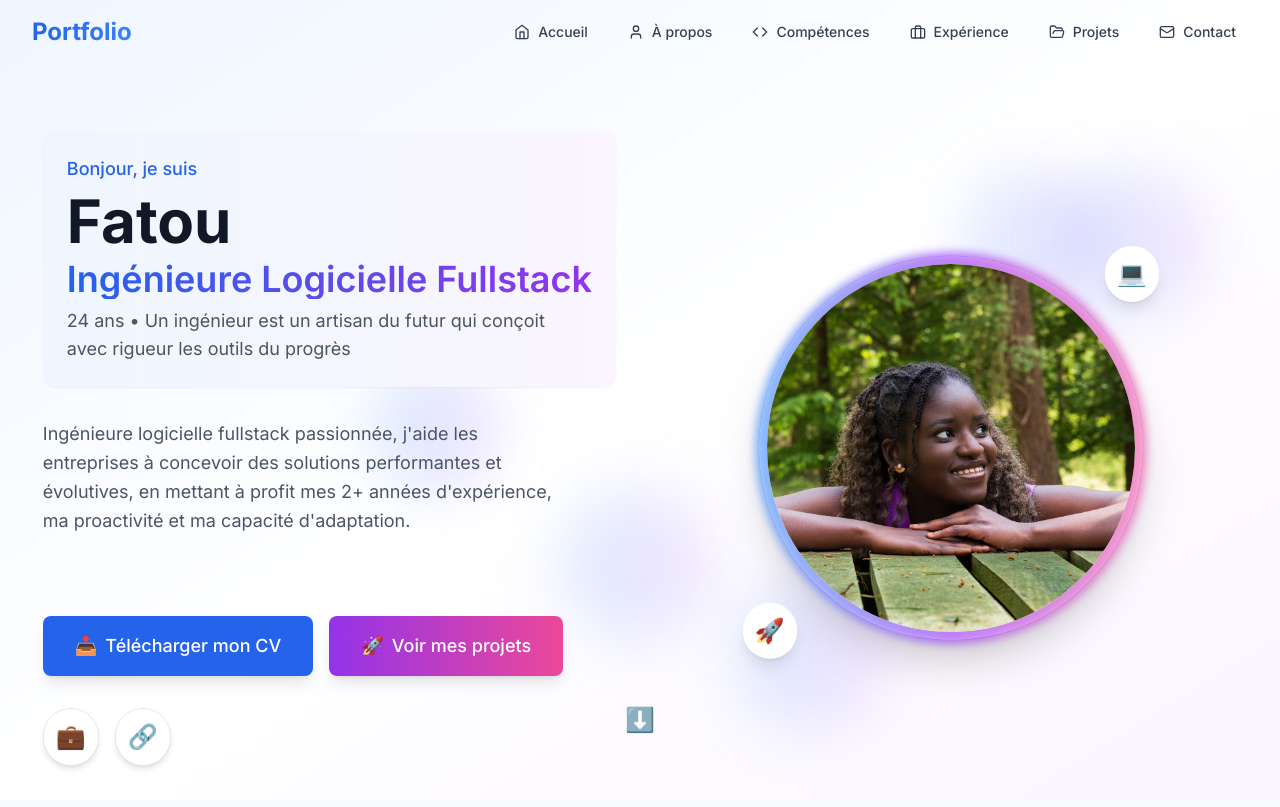
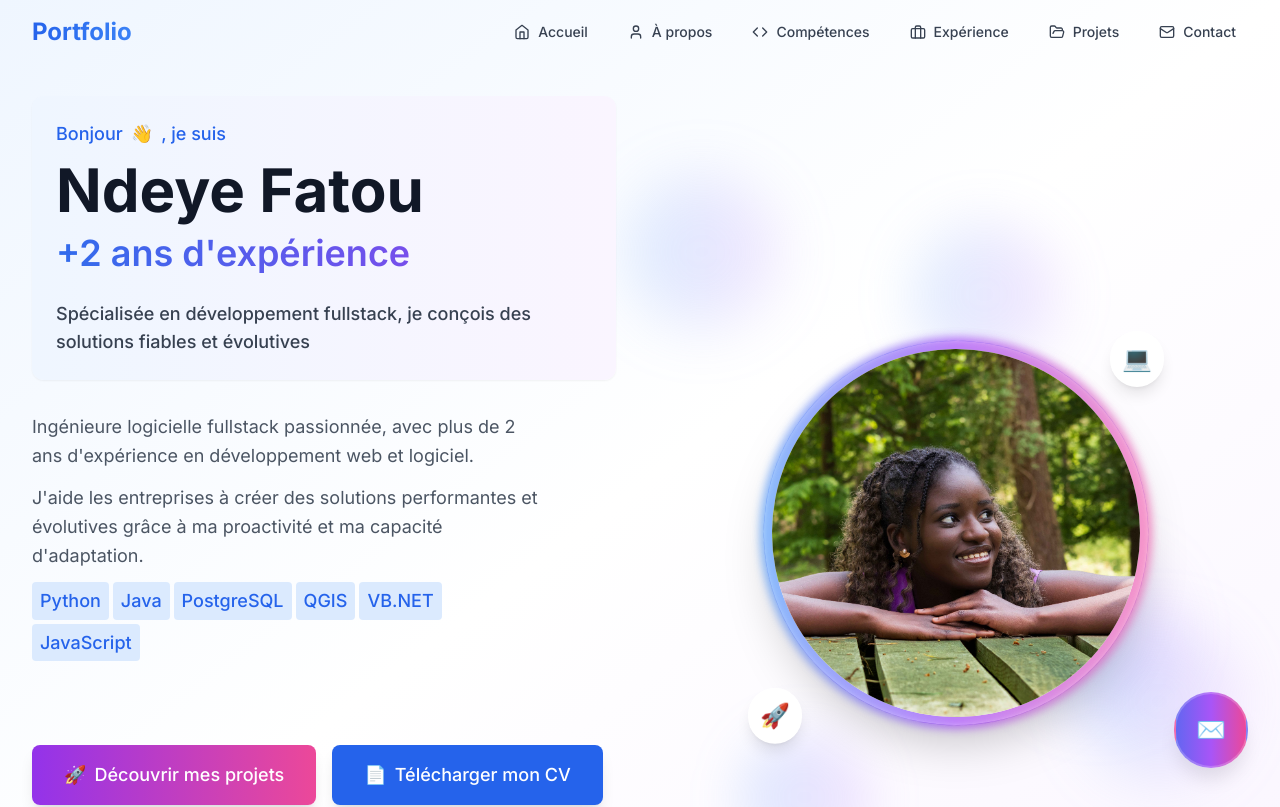
Before and after one commit to NdeyeFa9928/portfolio, a Next.js app: page / in a window 1280 px wide. Shown: the top 807 px of the page. Built offline with nearby package versions, Linux system fonts and the light colour scheme.

Commit message:
feat(home): improve intro text for better readability and add a button "contact"

```diff
--- a/src/components/sections/HeroSection.tsx
+++ b/src/components/sections/HeroSection.tsx
@@ -1,13 +1,45 @@
 'use client'
 
-import { motion } from 'framer-motion'
+import { motion, AnimatePresence } from 'framer-motion'
 import Image from 'next/image'
 import { personalInfo } from '@/data/personal'
+import { useState, useEffect } from 'react'
 
 export default function HeroSection() {
   const scrollToAbout = () => {
     document.getElementById('about')?.scrollIntoView({ behavior: 'smooth' })
   }
+
+  const scrollToProjects = () => {
+    document.getElementById('projects')?.scrollIntoView({ behavior: 'smooth' })
+  }
+
+  const scrollToSkills = () => {
+    document.getElementById('skills')?.scrollIntoView({ behavior: 'smooth' })
+  }
+
+  const scrollToContact = () => {
+    document.getElementById('contact')?.scrollIntoView({ behavior: 'smooth' })
+  }
+
+  // Phrases d'accroche animées
+  const roleTitles = [
+    "Ingénieure logicielle Fullstack",
+    "Solutions performantes",
+    "+2 ans d'expérience",
+    "Passionnée d'innovation",
+    "Python & Java"
+  ];
+
+  const [currentRoleIndex, setCurrentRoleIndex] = useState(0);
+
+  useEffect(() => {
+    const interval = setInterval(() => {
+      setCurrentRoleIndex((prevIndex) => (prevIndex + 1) % roleTitles.length);
+    }, 3000);
+
+    return () => clearInterval(interval);
+  }, []);
 
   return (
     <section id="home" className="relative min-h-screen flex items-center justify-center overflow-hidden bg-gradient-to-br from-blue-50 via-white to-purple-50 pt-24">
@@ -49,29 +81,96 @@ export default function HeroSection() {
               initial={{ opacity: 0, y: 20 }}
               animate={{ opacity: 1, y: 0 }}
               transition={{ delay: 0.2 }}
-              className="space-y-2 p-6 bg-gradient-to-r from-blue-50 to-purple-50 rounded-xl shadow-sm"
+              className="space-y-3 p-6 bg-gradient-to-r from-blue-50 to-purple-50 rounded-xl shadow-sm"
             >
-              <p className="text-lg text-blue-600 font-medium">Bonjour, je suis</p>
+              <div className="flex items-center">
+                <motion.p
+                  className="text-lg text-blue-600 font-medium"
+                  initial={{ opacity: 0 }}
+                  animate={{ opacity: 1 }}
+                  transition={{ duration: 0.5 }}
+                >
+                  Bonjour
+                </motion.p>
+                <motion.span
+                  className="text-lg ml-2"
+                  initial={{ rotate: -45, scale: 0 }}
+                  animate={{ rotate: 0, scale: 1 }}
+                  transition={{
+                    type: "spring",
+                    stiffness: 260,
+                    damping: 20,
+                    delay: 0.5
+                  }}
+                  whileHover={{ rotate: 20, scale: 1.2 }}
+                >
+                  👋
+                </motion.span>
+                <motion.p
+                  className="text-lg text-blue-600 font-medium ml-2"
+                  initial={{ opacity: 0 }}
+                  animate={{ opacity: 1 }}
+                  transition={{ duration: 0.5, delay: 0.7 }}
+                >
+                  , je suis
+                </motion.p>
+              </div>
               <h1 className="text-5xl lg:text-6xl font-bold text-gray-900">
-                Fatou
+                Ndeye Fatou
               </h1>
-              <h2 className="text-3xl lg:text-4xl font-semibold bg-gradient-to-r from-blue-600 to-purple-600 text-transparent bg-clip-text">
-                {personalInfo.title}
-              </h2>
-              <p className="text-lg text-gray-600 max-w-lg">
-                {personalInfo.age} ans • {personalInfo.tagline}
+
+              {/* Titre animé qui change */}
+              <div className="h-14">
+                <AnimatePresence mode="wait">
+                  <motion.h2
+                    key={currentRoleIndex}
+                    initial={{ opacity: 0, y: 20 }}
+                    animate={{ opacity: 1, y: 0 }}
+                    exit={{ opacity: 0, y: -20 }}
+                    transition={{ duration: 0.5 }}
+                    className="text-3xl lg:text-4xl font-semibold bg-gradient-to-r from-blue-600 to-purple-600 text-transparent bg-clip-text"
+                  >
+                    {roleTitles[currentRoleIndex]}
+                  </motion.h2>
+                </AnimatePresence>
+              </div>
+
+              <p className="text-lg text-gray-700 max-w-lg font-medium">
+              Spécialisée en développement fullstack, je conçois des solutions fiables et évolutives
               </p>
             </motion.div>
 
             {/* Bio */}
-            <motion.p
+            <motion.div
               initial={{ opacity: 0, y: 20 }}
               animate={{ opacity: 1, y: 0 }}
               transition={{ delay: 0.4 }}
-              className="text-lg text-gray-600 leading-relaxed max-w-lg"
+              className="text-lg text-gray-600 leading-relaxed max-w-lg space-y-3"
             >
-              {personalInfo.bio}
-            </motion.p>
+              <p>Ingénieure logicielle fullstack passionnée, avec plus de 2 ans d'expérience en développement web et logiciel.</p>
+              <p>J'aide les entreprises à créer des solutions performantes et évolutives grâce à ma proactivité et ma capacité d'adaptation.</p>
+              <div className="text-blue-600 font-medium">
+                {[
+                  { name: "Python", delay: 0.1 },
+                  { name: "Java", delay: 0.2 },
+                  { name: "PostgreSQL", delay: 0.3 },
+                  { name: "QGIS", delay: 0.4 },
+                  { name: "VB.NET", delay: 0.5 },
+                  { name: "JavaScript", delay: 0.6 }
+                ].map((skill, index) => (
+                  <motion.span
+                    key={index}
+                    className="bg-blue-100 px-2 py-1 rounded mr-1 inline-block mb-1"
+                    initial={{ opacity: 0, y: 10 }}
+                    animate={{ opacity: 1, y: 0 }}
+                    transition={{ delay: skill.delay }}
+                    whileHover={{ scale: 1.05, backgroundColor: "#dbeafe" }}
+                  >
+                    {skill.name}
+                  </motion.span>
+                ))}
+              </div>
+            </motion.div>
 
             {/* Spacing element to replace contact info */}
             <motion.div
@@ -89,21 +188,38 @@ export default function HeroSection() {
               transition={{ delay: 0.8 }}
               className="flex flex-wrap gap-4 sm:justify-start justify-center"
             >
+              <button
+                onClick={scrollToProjects}
+                className="inline-flex items-center px-8 py-4 bg-gradient-to-r from-purple-600 to-pink-500 text-white font-medium rounded-lg hover:from-purple-700 hover:to-pink-600 transition-all duration-300 shadow-lg hover:shadow-xl hover:scale-105 text-lg group"
+              >
+                <span className="mr-2 group-hover:animate-bounce">🚀</span>
+                Découvrir mes projets
+              </button>
               <a
                 href={personalInfo.resumeUrl}
                 target="_blank"
                 rel="noopener noreferrer"
-                className="inline-flex items-center px-8 py-4 bg-blue-600 text-white font-medium rounded-lg hover:bg-blue-700 transition-all duration-300 shadow-lg hover:shadow-xl hover:scale-105 text-lg"
+                className="inline-flex items-center px-8 py-4 bg-blue-600 text-white font-medium rounded-lg hover:bg-gradient-to-r hover:from-blue-600 hover:to-blue-800 transition-all duration-300 shadow-lg hover:shadow-xl hover:scale-105 text-lg group"
               >
-                <span className="mr-2">📥</span>
+                <span className="mr-2 group-hover:animate-pulse">📄</span>
                 Télécharger mon CV
               </a>
               <button
-                onClick={() => document.getElementById('projects')?.scrollIntoView({ behavior: 'smooth' })}
-                className="inline-flex items-center px-8 py-4 bg-gradient-to-r from-purple-600 to-pink-500 text-white font-medium rounded-lg hover:from-purple-700 hover:to-pink-600 transition-all duration-300 shadow-lg hover:shadow-xl hover:scale-105 text-lg"
+                onClick={scrollToContact}
+                className="inline-flex items-center px-8 py-4 bg-gradient-to-r from-green-500 to-teal-500 text-white font-medium rounded-lg hover:from-green-600 hover:to-teal-600 transition-all duration-300 shadow-lg hover:shadow-xl hover:scale-105 text-lg group"
               >
-                <span className="mr-2">🚀</span>
-                Voir mes projets
+                <motion.span
+                  className="mr-2"
+                  animate={{
+                    scale: [1, 1.2, 1],
+                  }}
+                  transition={{
+                    duration: 2,
+                    repeat: Infinity,
+                    repeatType: "reverse"
+                  }}
+                >  ✉️</motion.span>
+                Me contacter
               </button>
             </motion.div>
 
@@ -171,18 +287,22 @@ export default function HeroSection() {
                 </div>
               </div>
 
-              {/* Floating elements */}
+              {/* Floating elements with clickable actions */}
               <motion.div
                 animate={{ y: [-10, 10, -10] }}
                 transition={{ duration: 3, repeat: Infinity }}
-                className="absolute -top-4 -right-4 bg-white rounded-full p-3 shadow-lg"
+                className="absolute -top-4 -right-4 bg-white rounded-full p-3 shadow-lg cursor-pointer hover:bg-blue-50 transition-colors"
+                onClick={scrollToSkills}
+                whileHover={{ scale: 1.1 }}
               >
                 <span className="text-2xl">💻</span>
               </motion.div>
               <motion.div
                 animate={{ y: [10, -10, 10] }}
                 transition={{ duration: 4, repeat: Infinity }}
-                className="absolute -bottom-4 -left-4 bg-white rounded-full p-3 shadow-lg"
+                className="absolute -bottom-4 -left-4 bg-white rounded-full p-3 shadow-lg cursor-pointer hover:bg-blue-50 transition-colors"
+                onClick={scrollToProjects}
+                whileHover={{ scale: 1.1 }}
               >
                 <span className="text-2xl">🚀</span>
               </motion.div>
@@ -190,7 +310,7 @@ export default function HeroSection() {
           </motion.div>
         </div>
 
-        {/* Scroll indicator */}
+        {/* Scroll indicator - plus visible */}
         <motion.div
           initial={{ opacity: 0 }}
           animate={{ opacity: 1 }}
@@ -201,9 +321,36 @@ export default function HeroSection() {
             onClick={scrollToAbout}
             animate={{ y: [0, 10, 0] }}
             transition={{ duration: 2, repeat: Infinity }}
-            className="p-2 text-gray-400 hover:text-blue-600 transition-colors"
+            className="p-3 bg-white/80 rounded-full shadow-md text-gray-600 hover:text-blue-600 hover:bg-white hover:scale-110 transition-all"
+            whileHover={{ scale: 1.2 }}
           >
             <span className="text-2xl">⬇️</span>
+          </motion.button>
+        </motion.div>
+
+        {/* Contact button flottant */}
+        <motion.div
+          initial={{ opacity: 0, scale: 0 }}
+          animate={{ opacity: 1, scale: 1 }}
+          transition={{ delay: 2, type: "spring" }}
+          className="fixed bottom-8 right-8 z-50"
+        >
+          <motion.button
+            onClick={scrollToContact}
+            whileHover={{ scale: 1.1, rotate: 5 }}
+            className="p-5 bg-gradient-to-r from-indigo-500 via-purple-500 to-pink-500 rounded-full shadow-xl text-white hover:shadow-2xl transition-all border-2 border-white/20"
+            animate={{
+              boxShadow: ["0 10px 15px -3px rgba(0, 0, 0, 0.1)", "0 20px 25px -5px rgba(0, 0, 0, 0.1)", "0 10px 15px -3px rgba(0, 0, 0, 0.1)"]
+            }}
+            transition={{
+              boxShadow: {
+                duration: 2,
+                repeat: Infinity,
+                repeatType: "reverse"
+              }
+            }}
+          >
+            <span className="text-2xl">✉️</span>
           </motion.button>
         </motion.div>
       </div>
```
